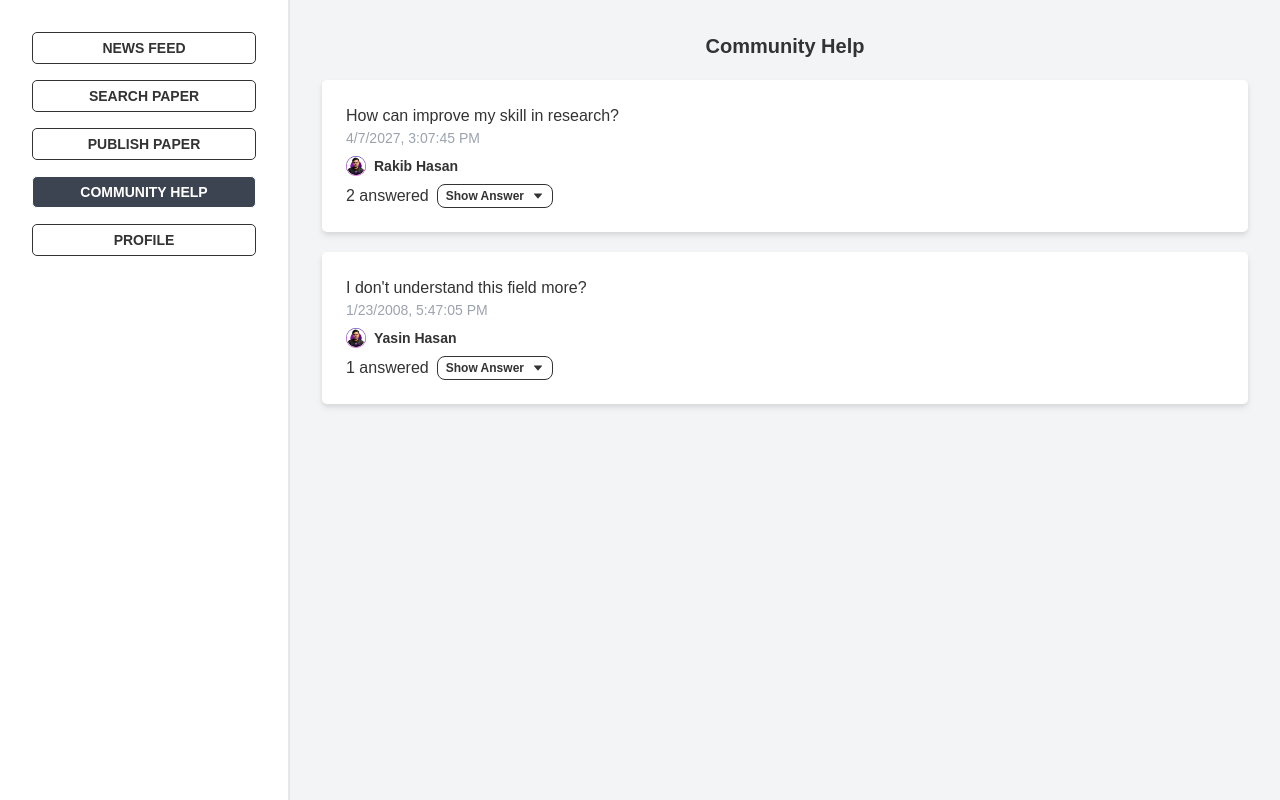
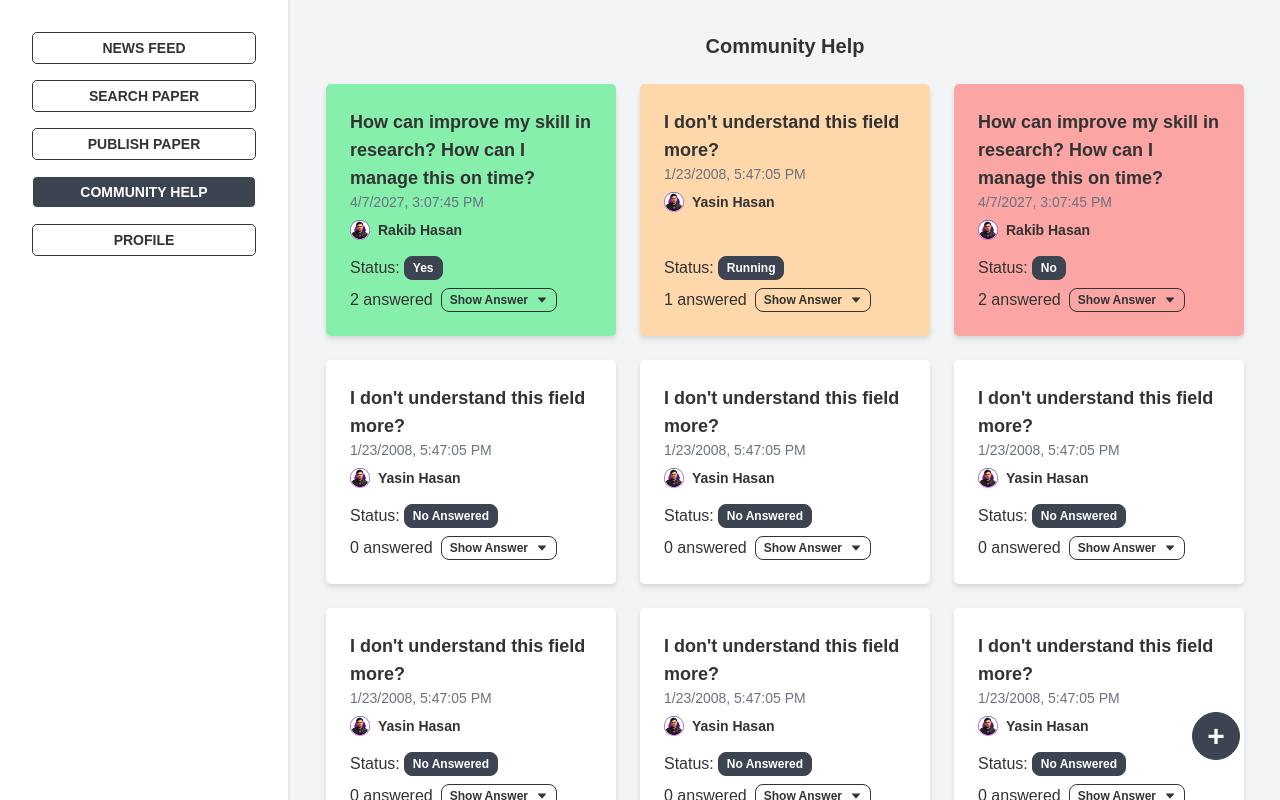
Before and after one commit to SakibAhamedKhan/Final-Year-Project, a React (Create React App) app: page /community in a window 1280 px wide. Built offline with nearby package versions, Linux system fonts and the light colour scheme.

Commit message:
Community Help add some design

```diff
--- a/src/data/community.json
+++ b/src/data/community.json
@@ -2,8 +2,9 @@
     "data":[
         {
             "_id":1,
-            "question":"How can improve my skill in research?",
+            "question":"How can improve my skill in research? How can I manage this on time?",
             "date": 1807110465663,
+            "solve":"yes",
             "user":{
                 "_id":1001,
                 "name":"Rakib Hasan"
@@ -33,6 +34,7 @@
             "_id":2,
             "question":"I don't understand this field more?",
             "date": 1201110425663,
+            "solve": "running",
             "user":{
                 "_id":1005,
                 "name":"Yasin Hasan"
@@ -48,6 +50,108 @@
                     }
                 }
             ]
+        },
+        {
+            "_id":3,
+            "question":"How can improve my skill in research? How can I manage this on time?",
+            "date": 1807110465663,
+            "solve":"no",
+            "user":{
+                "_id":1001,
+                "name":"Rakib Hasan"
+            },
+            "comments":[
+                {
+                    "upvote":100,
+                    "downvote":5,
+                    "comment":"You can follow the following steps.",
+                    "commentedUser":{
+                        "commentedName":"Sakib Ahamed Khan",
+                        "_id":1002
+                    }
+                },
+                {
+                    "upvote":50,
+                    "downvote":2,
+                    "comment":"The best way you can do more read paper on such a field and get more experience on that.",
+                    "commentedUser":{
+                        "commentedName":"Sakib Ahamed Khan",
+                        "_id":1002
+                    }
+                }
+            ]
+        },
+        {
+            "_id":4,
+            "question":"I don't understand this field more?",
+            "date": 1201110425663,
+            "solve":"no_answered",
+            "user":{
+                "_id":1005,
+                "name":"Yasin Hasan"
+            },
+            "comments":[
+            ]
+        },
+        {
+            "_id":4,
+            "question":"I don't understand this field more?",
+            "date": 1201110425663,
+            "solve":"no_answered",
+            "user":{
+                "_id":1005,
+                "name":"Yasin Hasan"
+            },
+            "comments":[
+            ]
+        },
+        {
+            "_id":4,
+            "question":"I don't understand this field more?",
+            "date": 1201110425663,
+            "solve":"no_answered",
+            "user":{
+                "_id":1005,
+                "name":"Yasin Hasan"
+            },
+            "comments":[
+            ]
+        },
+        {
+            "_id":4,
+            "question":"I don't understand this field more?",
+            "date": 1201110425663,
+            "solve":"no_answered",
+            "user":{
+                "_id":1005,
+                "name":"Yasin Hasan"
+            },
+            "comments":[
+            ]
+        },
+        {
+            "_id":4,
+            "question":"I don't understand this field more?",
+            "date": 1201110425663,
+            "solve":"no_answered",
+            "user":{
+                "_id":1005,
+                "name":"Yasin Hasan"
+            },
+            "comments":[
+            ]
+        },
+        {
+            "_id":4,
+            "question":"I don't understand this field more?",
+            "date": 1201110425663,
+            "solve":"no_answered",
+            "user":{
+                "_id":1005,
+                "name":"Yasin Hasan"
+            },
+            "comments":[
+            ]
         }
     ]
 }
--- a/src/pages/community/community.js
+++ b/src/pages/community/community.js
@@ -2,7 +2,7 @@ import { useEffect, useState } from "react";
 import communityData from '../../data/community.json';
 import ConvertTime from '../paperSearch/converttime';
 import image1 from '../../assets/img/Sakib.jpeg';
-import {AiFillCaretDown} from 'react-icons/ai';
+import { AiFillCaretDown } from 'react-icons/ai';
 
 function Community() {
     const [data, setData] = useState([]);
@@ -16,11 +16,19 @@ function Community() {
         <div className="p-8 flex flex-col overflow-y-scroll h-screen">
             <h2 className="text-center font-bold text-xl">Community Help</h2>
 
+            <button className="btn btn-circle absolute bottom-10 right-10 z-10">
+                <p className="text-[30px] text-white">+</p>
+            </button>
+
             <div className="mt-5">
                 {
                     !loading ?
-                        data.map((d, index) => <div className="card bg-base-100 drop-shadow-md mb-5 rounded-[5px] p-6">
-                            <h2>{d.question}</h2>
+                        <div className="grid grid-cols-3 gap-4">
+                            {
+                                data.map((d, index) => <div className={`card bg-base-100 drop-shadow-md m-1 rounded-[5px] p-6 flex flex-col justify-between ${d.solve === "yes" ? 'bg-green-300' : ''} ${d.solve === "no" ? 'bg-red-300' : ''} ${d.solve === "running" ? 'bg-orange-200' : ''} `}>
+
+                                    <div>
+                                        <h2 className="font-semibold text-lg">{d.question}</h2>
                                         <ConvertTime key={d._id} date={d.date} ></ConvertTime>
                                         <div className="flex items-center my-2">
                                             <div className="avatar">
@@ -32,14 +40,36 @@ function Community() {
                                                 <h2 className="text-sm font-semibold">{d.user.name}</h2>
                                             </div>
                                         </div>
+                                    </div>
+                                    <div>
+                                        <div className="flex items-center my-2">
+                                            <h3>Status: </h3>
+                                            {
+                                                d.solve == "yes" && <button className="btn text-white  btn-xs capitalize ml-1">Yes</button>
+                                            }
+                                            {
+                                                d.solve == "no" && <button className="btn text-white  btn-xs capitalize ml-1">No</button>
+                                            }
+                                            {
+                                                d.solve == "running" && <button className="btn text-white  btn-xs capitalize ml-1">Running</button>
+                                            }
+                                            {
+                                                d.solve == "no_answered" && <button className="btn text-white  btn-xs capitalize ml-1">No Answered</button>
+                                            }
+                                        </div>
                                         <div className="flex items-center">
                                             <h2 className="mr-2">{d.comments.length} answered</h2>
                                             <button className="btn btn-outline btn-xs capitalize">
                                                 Show Answer
-                                    <AiFillCaretDown className="ml-2"/>
+                                                <AiFillCaretDown className="ml-2" />
                                             </button>
                                         </div>
-                        </div>) :
+                                    </div>
+
+                                </div>)
+                            }
+                        </div>
+                        :
                         <div>
                             Loading...
                         </div>
--- a/src/pages/paperSearch/converttime.js
+++ b/src/pages/paperSearch/converttime.js
@@ -3,7 +3,7 @@ function converttime({date}) {
     var dateFormat = new Date(date);
     console.log(dateFormat.toLocaleString());
 
-    return ( <p className="text-sm text-gray-400">
+    return ( <p className="text-sm text-gray-500">
         {dateFormat.toLocaleString()}
     </p> );
 }
```
Lines whose indentation alone changed are shown as unchanged.
